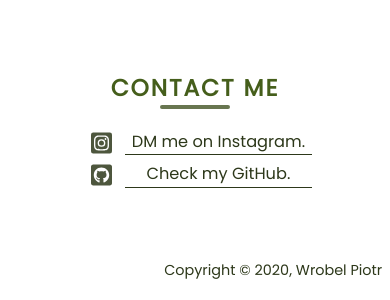
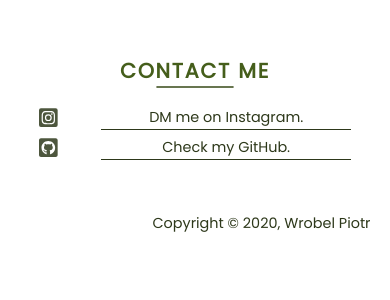
Before and after one commit to ajiiz/plants-react-app, a React (Create React App) app: page /home in a window 390 px wide. Shown: the part 3818-4118 px from the top of the page. After the commit the page ends 4076 px from the top, so only its background shows below. Built offline with nearby package versions, Linux system fonts and the light colour scheme.

Commit message:
Changed and fixed footer styling

```diff
--- a/src/styles/Footer/footer.scss
+++ b/src/styles/Footer/footer.scss
@@ -1,6 +1,6 @@
 footer {
     width:100%;
-    height: 30vh;
+    height: 20vh;
 
     .contact {
         height: 80%;
@@ -11,12 +11,11 @@ footer {
         align-items: center;
 
         &__icons {
+            width: 100%;
             display: flex;
+            flex-direction: column;
+            justify-content: center;
             align-items: center;
-            text-align: center;
-            justify-content: center;
-            flex-direction: column;
-            width: 100%;
 
             &__text {
                 margin-top: 1em;
@@ -32,7 +31,7 @@ footer {
                 flex-direction: column;
 
                 .divider {
-                    border: 2px solid rgba(52, 71, 20, 0.74);
+                    border: 1px solid rgba(52, 71, 20, 0.74);
                     border-radius: 4px;
                     width: 20%;
                 }
@@ -43,7 +42,7 @@ footer {
                 flex-direction: row;
                 align-items: center;
                 justify-content: center;
-                width: 15%;
+                width: 20%;
                 margin-bottom: 0.3em;
 
                 &__text {
@@ -52,6 +51,7 @@ footer {
                     color:rgb(45, 56, 26);
                     line-height: 1.5em;
                     white-space: pre-line;
+                    text-align: center;
                     border-bottom: 0.5px solid rgb(45, 56, 26);
                     transition: background 0.2s ease-in-out;
                     a{
@@ -76,7 +76,7 @@ footer {
         justify-content: flex-end;
         align-items: center;
         height: 20%;
-        width: 98%;
+        width: 95%;
 
         &__text {
             font-size: 0.9em;
@@ -90,24 +90,38 @@ footer {
 
 @media (max-width: 900px) {
     footer {
-        height: 35vh;
         .contact {
-            font-size: 18px;
+            font-size: 15px;
+            height: 23vh;
 
             &__icons {
                 &__text {
-                    width: 60%;
-                    font-size: 1.1em;
-
-                    .divider {
-                        width: 30%;
-                    }
+                    width: 100%;
                 }
 
                 &__link {
-                    width: 60%;
+                    width: 40%;
                 }
             }
         }
     }
 }
+
+@media (max-width: 500px) {
+    footer {
+        height: 30vh;
+        .contact {
+            font-size: 16px;
+
+            &__icons {
+                &__text {
+                    font-size: 1.1em;
+                }
+
+                &__link {
+                    width: 80%;
+                }
+            }
+        }
+    }
+}
```
